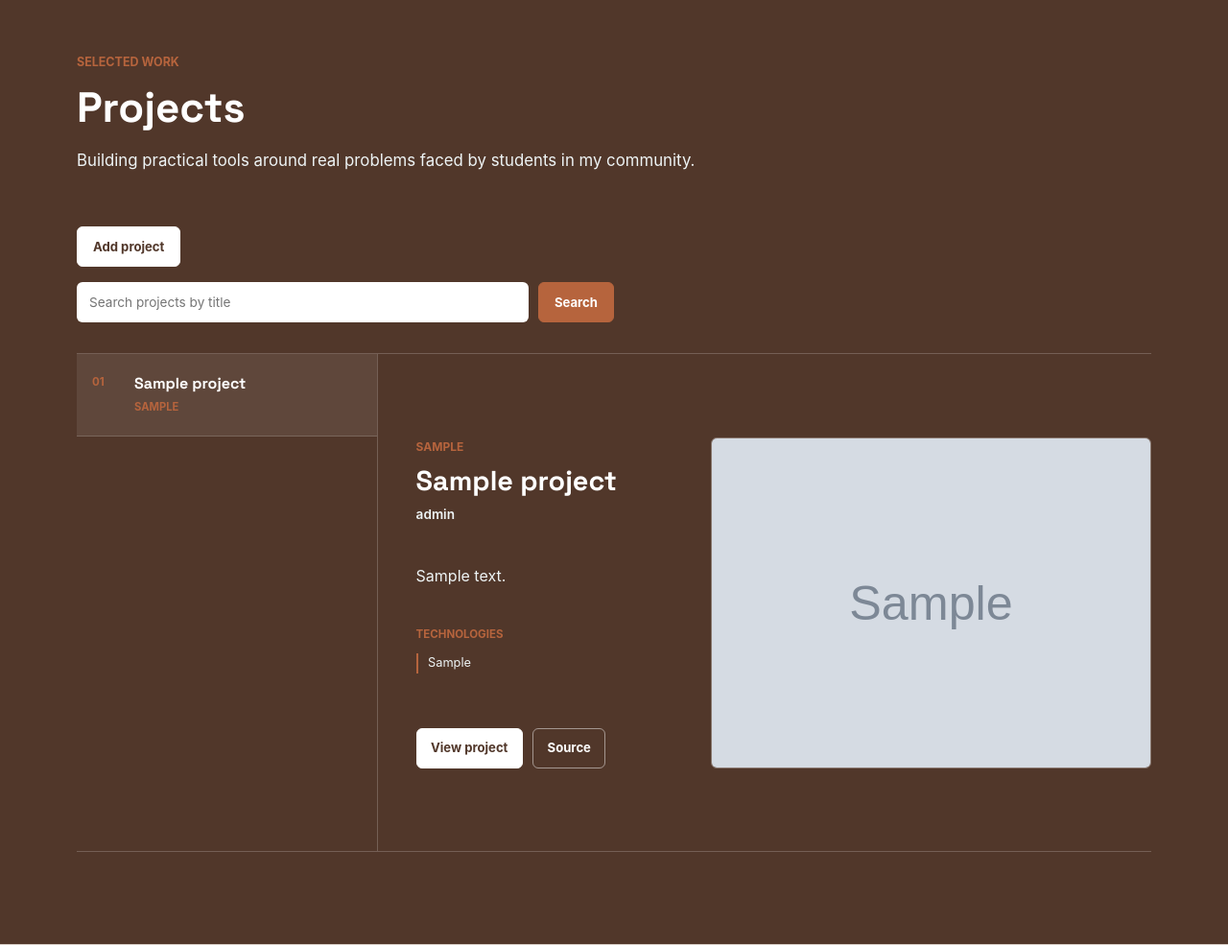
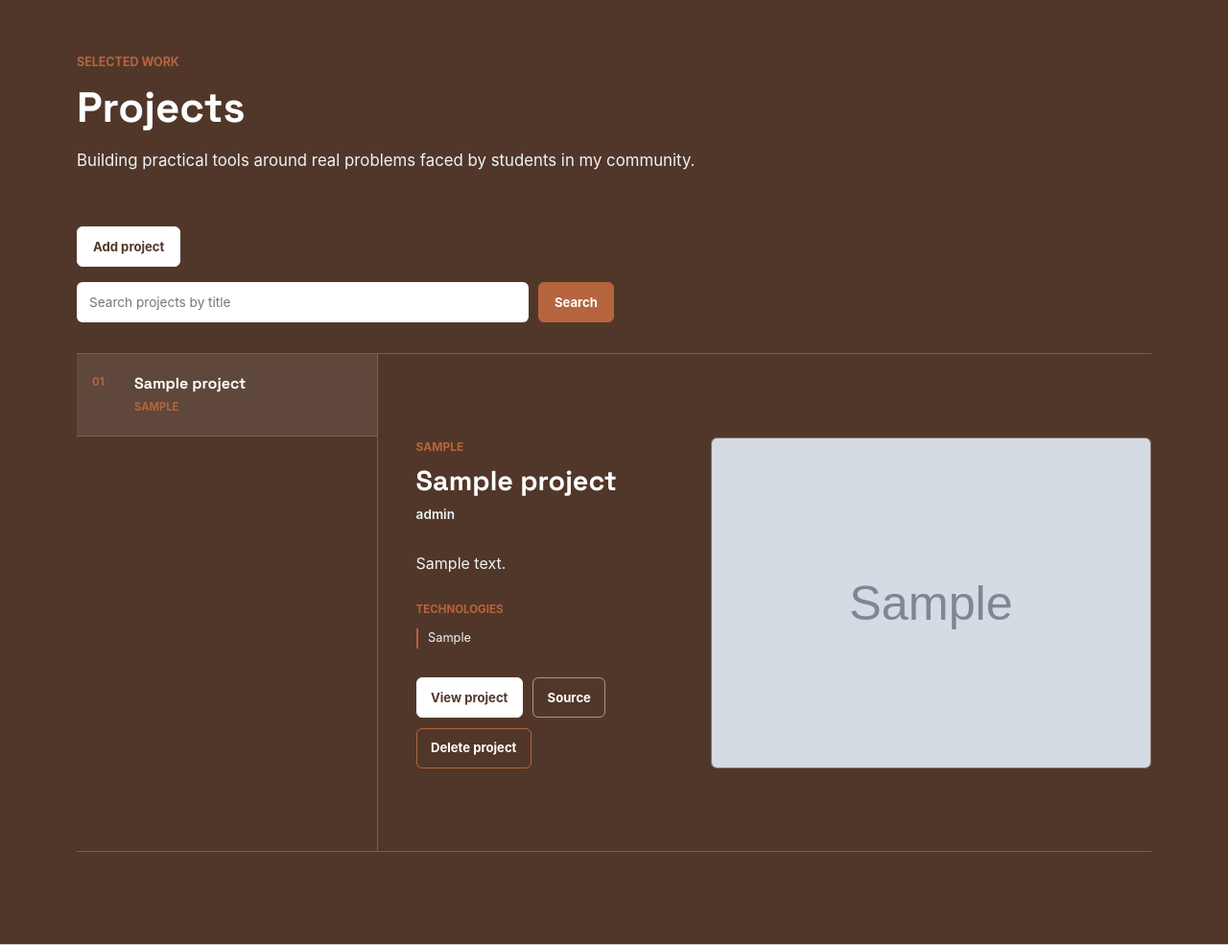
Before and after one commit to osman-fardin/myportofolio, a Django app: page /projects/00000000-0000-0000-0000-000000000001/ in a window 1280 px wide. Shown: the part 73-1058 px from the top of the page at 96% size. Run offline with Django 5.2, Linux system fonts and the light colour scheme; tables that the repository leaves empty hold one stand-in row (values such as "Sample post"); grey boxes marked "Sample" are stand-in pictures.

Commit message:
feat: add project deletion flow

```diff
--- a/main/urls.py
+++ b/main/urls.py
@@ -2,11 +2,12 @@
 
 from .views import (
     create_project,
+    delete_project,
+    get_projects_json,
     show_experience,
     show_main,
     show_project_detail,
     show_projects,
-    get_projects_json,
 )
 
 
@@ -27,4 +28,9 @@
         get_projects_json,
         name='get_projects_json',
     ),
+    path(
+        'projects/<uuid:project_id>/delete/',
+        delete_project,
+        name='delete_project',
+    ),
 ]
--- a/main/views.py
+++ b/main/views.py
@@ -91,6 +91,17 @@
     return render(request, 'projects_form.html', context)
 
 
+def delete_project(request, project_id):
+    project = get_object_or_404(Project, pk=project_id)
+
+    if request.method == 'POST':
+        project.delete()
+        messages.success(request, 'Project deleted successfully.')
+        return redirect('main:show_projects')
+
+    return redirect('main:show_projects')
+
+
 def show_project_detail(request, project_id):
     context = {
         'name': 'Muhammad Osman Fardin',
--- a/static/css/style.css
+++ b/static/css/style.css
@@ -860,12 +860,114 @@
     border-color: var(--surface);
 }
 
+.project-delete-trigger {
+    min-height: 42px;
+    padding: 0.55rem 0.9rem;
+    color: var(--surface);
+    background-color: transparent;
+    border: 1px solid var(--copper);
+    border-radius: var(--radius);
+    cursor: pointer;
+    font: inherit;
+    font-size: 0.82rem;
+    font-weight: 700;
+}
+
+.project-delete-modal {
+    width: min(calc(100% - 2rem), 460px);
+    margin: auto;
+    padding: 0;
+    background-color: transparent;
+    border: 0;
+    overflow: visible;
+}
+
+.project-delete-modal::backdrop {
+    background-color: rgb(45 33 28 / 72%);
+}
+
+.project-delete-modal-backdrop {
+    position: fixed;
+    inset: 0;
+    background: transparent;
+    border: 0;
+}
+
+.project-delete-modal-content {
+    position: relative;
+    z-index: 1;
+    padding: 2rem;
+    color: var(--ink);
+    background-color: var(--surface);
+    border: 1px solid var(--line);
+    border-radius: var(--radius);
+    box-shadow: 0 24px 70px rgb(45 33 28 / 28%);
+}
+
+.project-delete-modal-content h2 {
+    padding-right: 2rem;
+    color: var(--walnut);
+    font-size: 1.5rem;
+}
+
+.project-delete-modal-content > p {
+    margin-top: 0.75rem;
+    color: var(--text-muted);
+}
+
+.project-delete-modal-close {
+    position: absolute;
+    top: 0.75rem;
+    right: 0.75rem;
+    width: 36px;
+    height: 36px;
+    color: var(--text-muted);
+    background: transparent;
+    border: 0;
+    cursor: pointer;
+    font-size: 1.4rem;
+}
+
+.project-delete-modal-actions {
+    display: flex;
+    justify-content: flex-end;
+    gap: 0.75rem;
+    margin-top: 1.5rem;
+}
+
+.project-delete-modal-actions button {
+    min-height: 42px;
+    padding: 0.55rem 0.9rem;
+    border-radius: var(--radius);
+    cursor: pointer;
+    font: inherit;
+    font-size: 0.82rem;
+    font-weight: 700;
+}
+
+.project-delete-modal-actions > button {
+    color: var(--walnut);
+    background-color: var(--surface);
+    border: 1px solid var(--line);
+}
+
+.project-delete-modal-actions form button {
+    color: var(--surface);
+    background-color: var(--copper);
+    border: 1px solid var(--copper);
+}
+
 .projects-page .project-empty {
     color: var(--cloud-soft);
     border-color: rgb(255 255 255 / 20%);
 }
 
 @media (hover: hover) and (pointer: fine) {
+    .project-delete-trigger:hover {
+        background-color: var(--copper);
+        transform: translateY(-2px);
+    }
+
     .project-add-link:hover {
         background-color: var(--cloud-soft);
         transform: translateY(-2px);
--- /dev/null
+++ b/templates/components/project_delete_modal.html
@@ -0,0 +1,64 @@
+<button
+    type="button"
+    class="project-delete-trigger"
+    popovertarget="delete-project-{{ project.id }}"
+    aria-label="Delete {{ project.title }}"
+>
+    Delete project
+</button>
+
+<div
+    id="delete-project-{{ project.id }}"
+    class="project-delete-modal"
+    popover="auto"
+    role="dialog"
+    aria-modal="true"
+    aria-labelledby="delete-project-title-{{ project.id }}"
+>
+    <button
+        type="button"
+        class="project-delete-modal-backdrop"
+        popovertarget="delete-project-{{ project.id }}"
+        popovertargetaction="hide"
+        aria-label="Close delete confirmation"
+    ></button>
+
+    <div class="project-delete-modal-content">
+        <button
+            type="button"
+            class="project-delete-modal-close"
+            popovertarget="delete-project-{{ project.id }}"
+            popovertargetaction="hide"
+            aria-label="Close delete confirmation"
+        >
+            &times;
+        </button>
+
+        <h2 id="delete-project-title-{{ project.id }}">
+            Delete project?
+        </h2>
+
+        <p>
+            Are you sure you want to delete
+            <strong>{{ project.title }}</strong>?
+        </p>
+
+        <div class="project-delete-modal-actions">
+            <button
+                type="button"
+                popovertarget="delete-project-{{ project.id }}"
+                popovertargetaction="hide"
+            >
+                Cancel
+            </button>
+
+            <form
+                method="post"
+                action="{% url 'main:delete_project' project.id %}"
+            >
+                {% csrf_token %}
+                <button type="submit">Yes, delete</button>
+            </form>
+        </div>
+    </div>
+</div>
--- a/templates/projects.html
+++ b/templates/projects.html
@@ -124,6 +124,7 @@
                                             Source
                                         </a>
                                     {% endif %}
+                                    {% include 'components/project_delete_modal.html' with project=selected_project %}
                                 </div>
                             </article>
                         {% else %}
```
